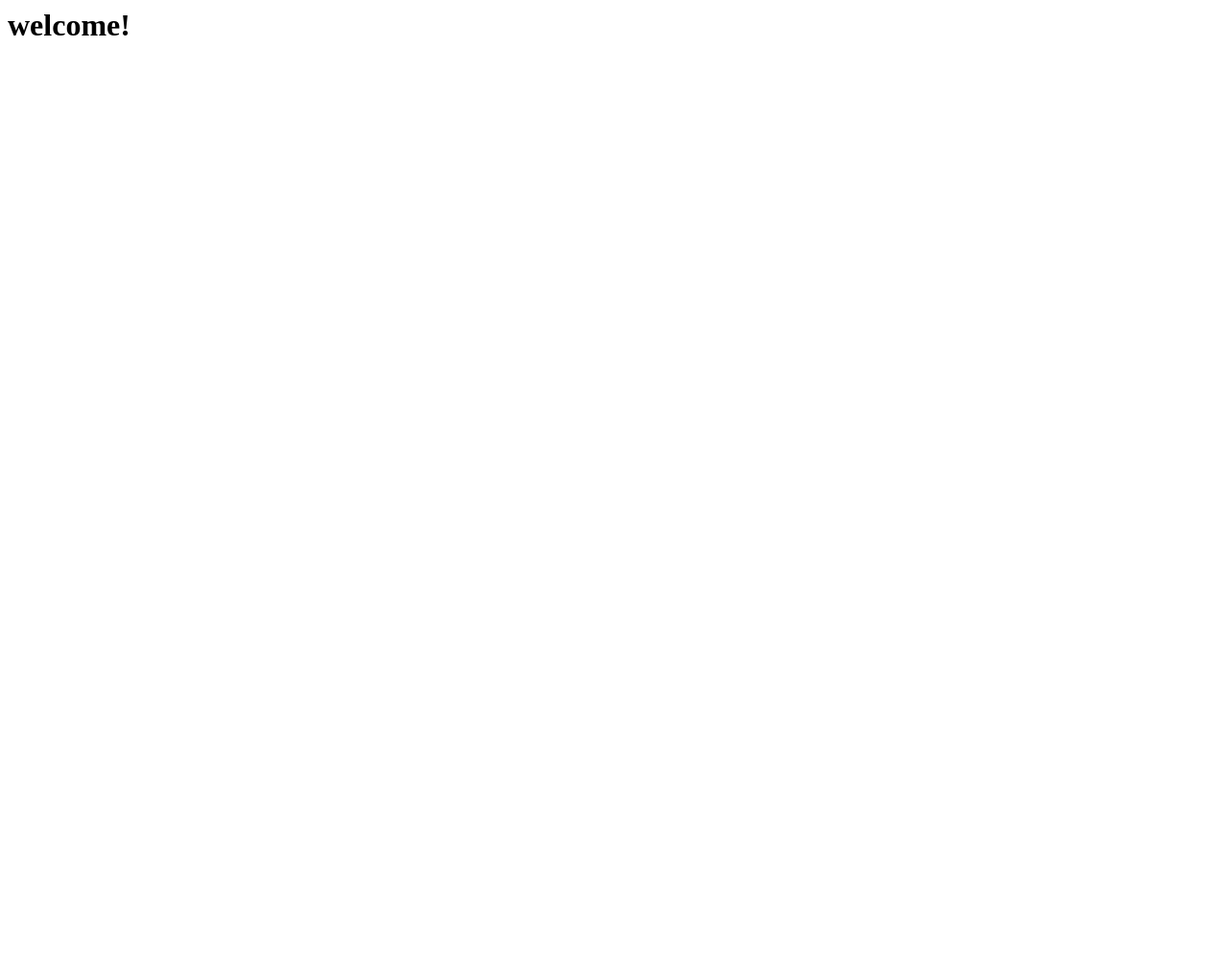
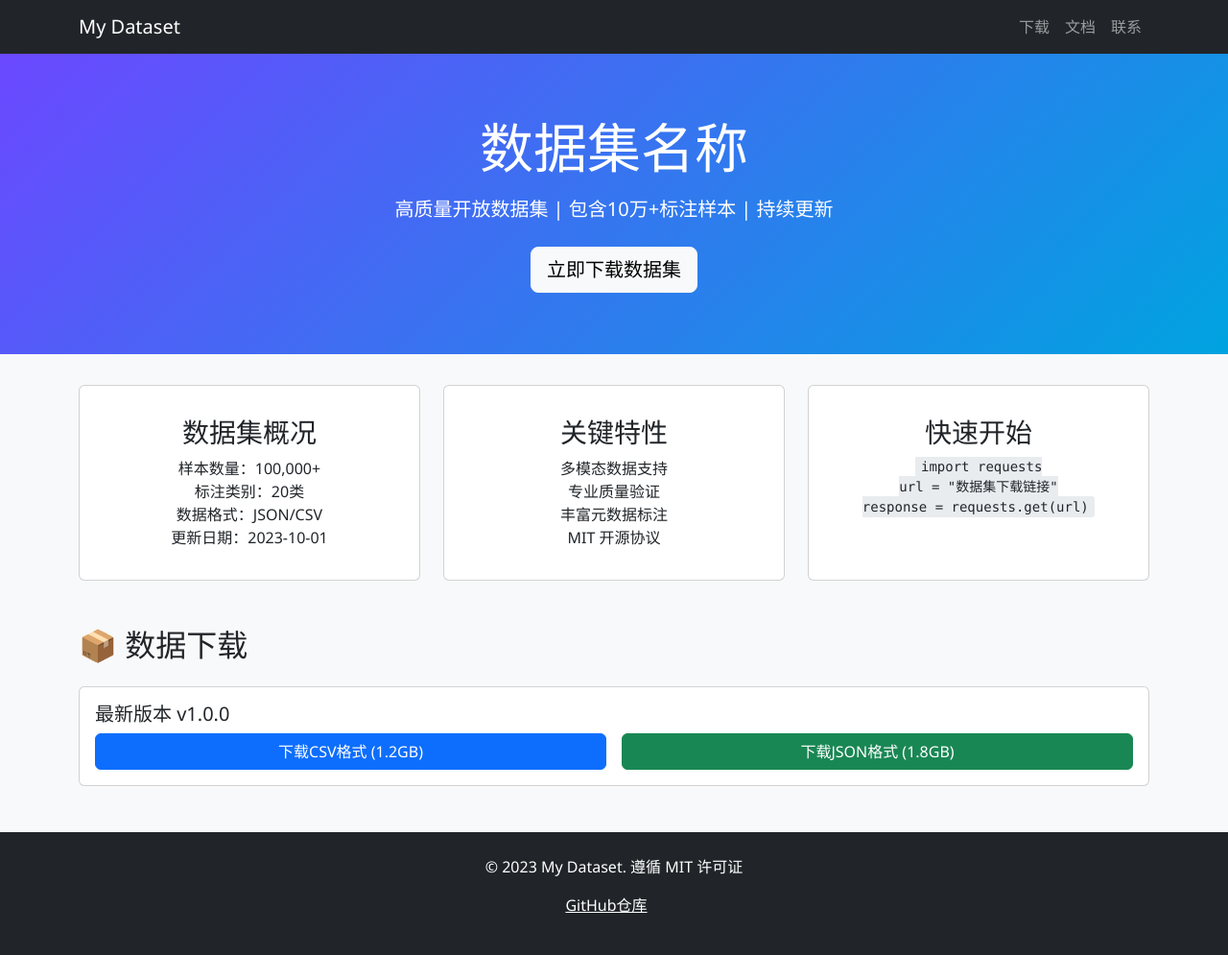
Before and after one commit to TJ050512/MTSE2024, a plain HTML site: page index.html in a window 1280 px wide. Shown: the whole page at 96% size. Before the commit the page ends 800 px from the top, so only its background shows below. Drawn offline with nearby package versions, Linux system fonts and the light colour scheme.

Commit message:
Update index.html
introduce

```diff
--- a/index.html
+++ b/index.html
@@ -1 +1,152 @@
-<h1>welcome!<h1>
+<!DOCTYPE html>
+<html lang="zh-CN">
+<head>
+    <meta charset="UTF-8">
+    <meta name="viewport" content="width=device-width, initial-scale=1.0">
+    <title>MTSE 2024</title>
+
+    <!-- Bootstrap CSS -->
+    <link href="https://cdn.jsdelivr.net/npm/bootstrap@5.3.0/dist/css/bootstrap.min.css" rel="stylesheet">
+
+    <!-- Custom CSS -->
+    <style>
+        body {
+            background-color: #f8f9fa;
+            font-family: 'Segoe UI', sans-serif;
+        }
+        .dataset-header {
+            background: linear-gradient(135deg, #6B48FF 0%, #00A3E0 100%);
+            color: white;
+            padding: 4rem 0;
+            margin-bottom: 2rem;
+        }
+        .feature-icon {
+            font-size: 2.5rem;
+            color: #6B48FF;
+        }
+        code {
+            background-color: #e9ecef;
+            padding: 0.2rem 0.4rem;
+            border-radius: 3px;
+        }
+    </style>
+</head>
+<body>
+
+    <!-- Navigation -->
+    <nav class="navbar navbar-expand-lg navbar-dark bg-dark">
+        <div class="container">
+            <a class="navbar-brand" href="#">My Dataset</a>
+            <button class="navbar-toggler" type="button" data-bs-toggle="collapse" data-bs-target="#navbarNav">
+                <span class="navbar-toggler-icon"></span>
+            </button>
+            <div class="collapse navbar-collapse" id="navbarNav">
+                <ul class="navbar-nav ms-auto">
+                    <li class="nav-item">
+                        <a class="nav-link" href="#download">下载</a>
+                    </li>
+                    <li class="nav-item">
+                        <a class="nav-link" href="#documentation">文档</a>
+                    </li>
+                    <li class="nav-item">
+                        <a class="nav-link" href="#contact">联系</a>
+                    </li>
+                </ul>
+            </div>
+        </div>
+    </nav>
+
+    <!-- Header -->
+    <header class="dataset-header text-center">
+        <div class="container">
+            <h1 class="display-4 mb-3">数据集名称</h1>
+            <p class="lead mb-4">高质量开放数据集 | 包含10万+标注样本 | 持续更新</p>
+            <a href="#download" class="btn btn-light btn-lg">立即下载数据集</a>
+        </div>
+    </header>
+
+    <!-- Main Content -->
+    <main class="container">
+        <!-- Dataset Overview -->
+        <section class="row g-4 mb-5">
+            <div class="col-md-4">
+                <div class="card h-100">
+                    <div class="card-body text-center">
+                        <div class="feature-icon mb-3">
+                            <i class="fas fa-database"></i>
+                        </div>
+                        <h3>数据集概况</h3>
+                        <ul class="list-unstyled">
+                            <li>样本数量：100,000+</li>
+                            <li>标注类别：20类</li>
+                            <li>数据格式：JSON/CSV</li>
+                            <li>更新日期：2023-10-01</li>
+                        </ul>
+                    </div>
+                </div>
+            </div>
+
+            <div class="col-md-4">
+                <div class="card h-100">
+                    <div class="card-body text-center">
+                        <div class="feature-icon mb-3">
+                            <i class="fas fa-chart-bar"></i>
+                        </div>
+                        <h3>关键特性</h3>
+                        <ul class="list-unstyled">
+                            <li>多模态数据支持</li>
+                            <li>专业质量验证</li>
+                            <li>丰富元数据标注</li>
+                            <li>MIT 开源协议</li>
+                        </ul>
+                    </div>
+                </div>
+            </div>
+
+            <div class="col-md-4">
+                <div class="card h-100">
+                    <div class="card-body text-center">
+                        <div class="feature-icon mb-3">
+                            <i class="fas fa-download"></i>
+                        </div>
+                        <h3>快速开始</h3>
+                        <pre><code>import requests
+url = "数据集下载链接"
+response = requests.get(url)</code></pre>
+                    </div>
+                </div>
+            </div>
+        </section>
+
+        <!-- Download Section -->
+        <section id="download" class="mb-5">
+            <h2 class="mb-4">📦 数据下载</h2>
+            <div class="card">
+                <div class="card-body">
+                    <h5>最新版本 v1.0.0</h5>
+                    <div class="row g-3">
+                        <div class="col-md-6">
+                            <a href="#" class="btn btn-primary w-100">
+                                <i class="fas fa-file-csv"></i> 下载CSV格式 (1.2GB)
+                            </a>
+                        </div>
+                        <div class="col-md-6">
+                            <a href="#" class="btn btn-success w-100">
+                                <i class="fas fa-file-code"></i> 下载JSON格式 (1.8GB)
+                            </a>
+                        </div>
+                    </div>
+                </div>
+            </div>
+        </section>
+    </main>
+
+    <!-- Footer -->
+    <footer class="bg-dark text-white py-4">
+        <div class="container text-center">
+            <p>&copy; 2023 My Dataset. 遵循 MIT 许可证</p>
+            <p>
+                <a href="https://github.com/yourusername" class="text-white me-3">
+                    <i class="fab fa-github"></i> GitHub仓库
+                </a>
+                <a href="mailto:contact@example.com" class="text-white">
```
